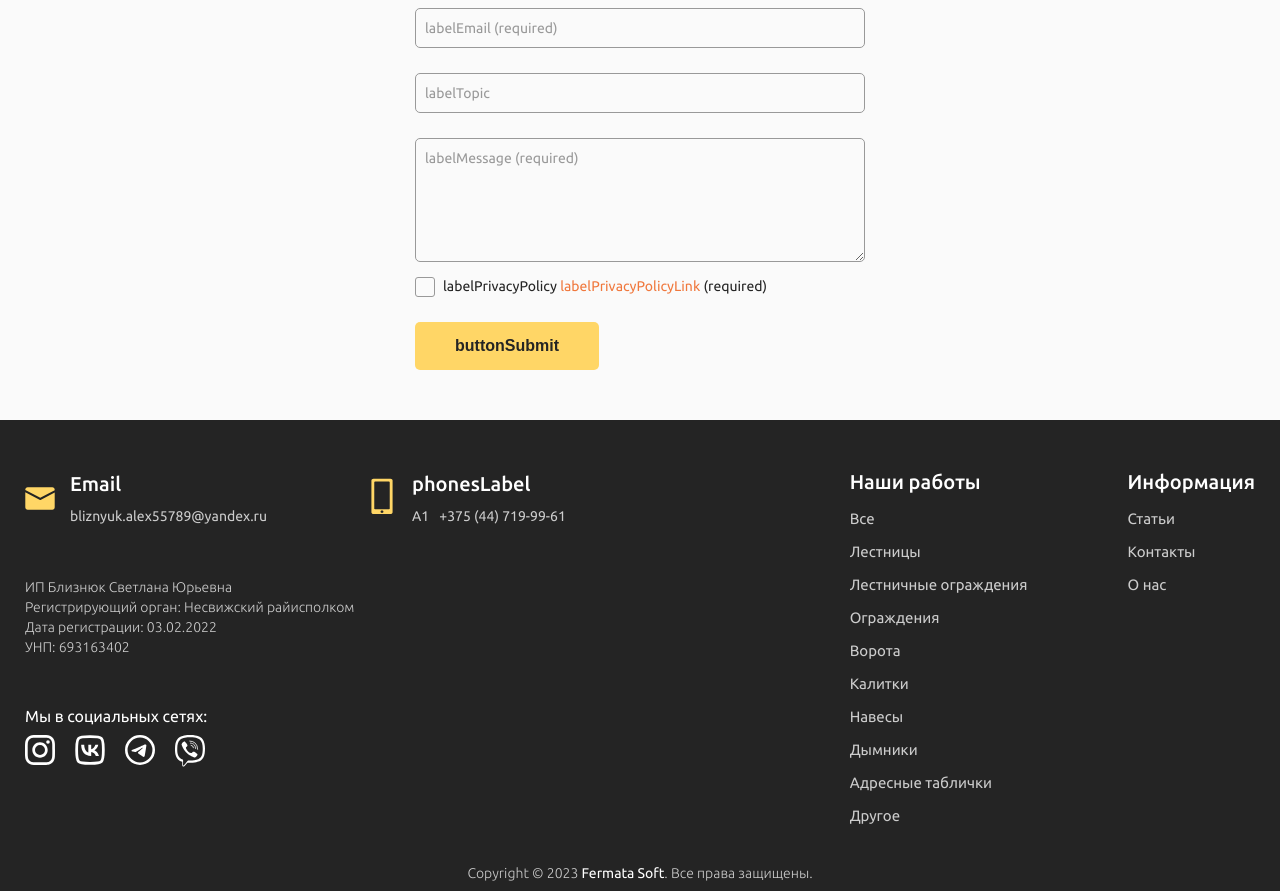
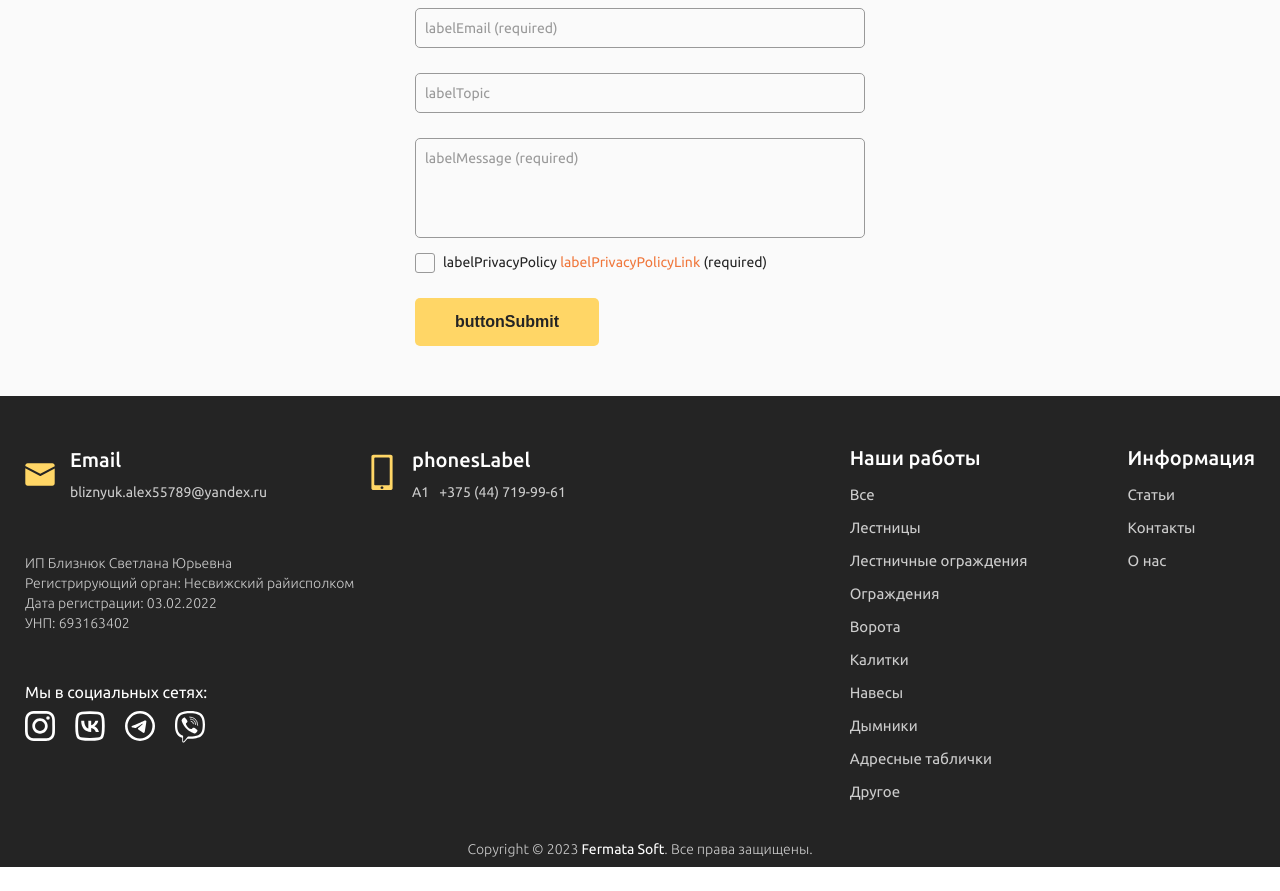
Before and after one commit to FermataSoft/forging_website, a Vue app: page / in a window 1280 px wide. Shown: the part 4340-5231 px from the top of the page. After the commit the page ends 5207 px from the top, so only its background shows below. Built offline with nearby package versions, Linux system fonts and the light colour scheme; what vue-awesome-paginate would draw is missing.

Commit message:
Add autoresize feature to textarea "Message". Add scrollbar to textarea

```diff
--- a/src/components/forms/Feedback.vue
+++ b/src/components/forms/Feedback.vue
@@ -1,4 +1,5 @@
 <script setup>
+import { useTemplateRef } from "vue";
 import { useI18n } from "vue-i18n";
 import ButtonSubmit from "../elements/ButtonAccent.vue";
 import Checkbox from "../elements/Checkbox.vue";
@@ -11,6 +12,7 @@ const required = (val) => !!val;
 const maxLength = (num) => (val) => val.length <= num;
 const email = (val) =>
   /^\w+([\.-]?\w+)*@\w+([\.-]?\w+)*(\.\w{2,8})+$/.test(val);
+const TEXTAREA = useTemplateRef("textarea");
 
 const form = useForm({
   name: {
@@ -68,6 +70,11 @@ function toFormData(obj = {}) {
     formData.append(key, value.value);
   });
   return formData;
+}
+
+function autoResize(element) {
+  element.style.height = "5px";
+  element.style.height = element.scrollHeight + "px";
 }
 </script>
 
@@ -182,12 +189,12 @@ function toFormData(obj = {}) {
       >
         <textarea
           class="feedback-form__item-input"
+          ref="textarea"
+          @input="autoResize(TEXTAREA)"
           v-model="form.fields.message.value"
           @blur="form.fields.message.blur"
           wrap="soft"
-          rows="7"
           maxlength="1000"
-          style="resize: vertical"
           id="message"
           name="message"
           placeholder=""
@@ -257,7 +264,6 @@ $border-width: 1px;
 
 .feedback {
   width: 450px;
-  // margin-top: 30px;
   margin-left: auto;
   margin-right: auto;
   text-align: left;
@@ -299,9 +305,13 @@ $border-width: 1px;
     }
 
     textarea {
+      @include inputsVisual(0);
+      @include scrollbar($width: 10px);
       padding: 5px 10px;
-      max-height: 200px;
-      @include inputsVisual(0);
+      min-height: 100px;
+      max-height: 250px;
+      overflow: auto;
+      resize: none;
     }
 
     small {
@@ -346,10 +356,6 @@ $border-width: 1px;
       border: $border-width solid $primary;
       box-shadow: 0 0 0 1px $primary;
       z-index: 1;
-    }
-
-    ._error {
-      border-color: $error;
     }
   }
 }
```
